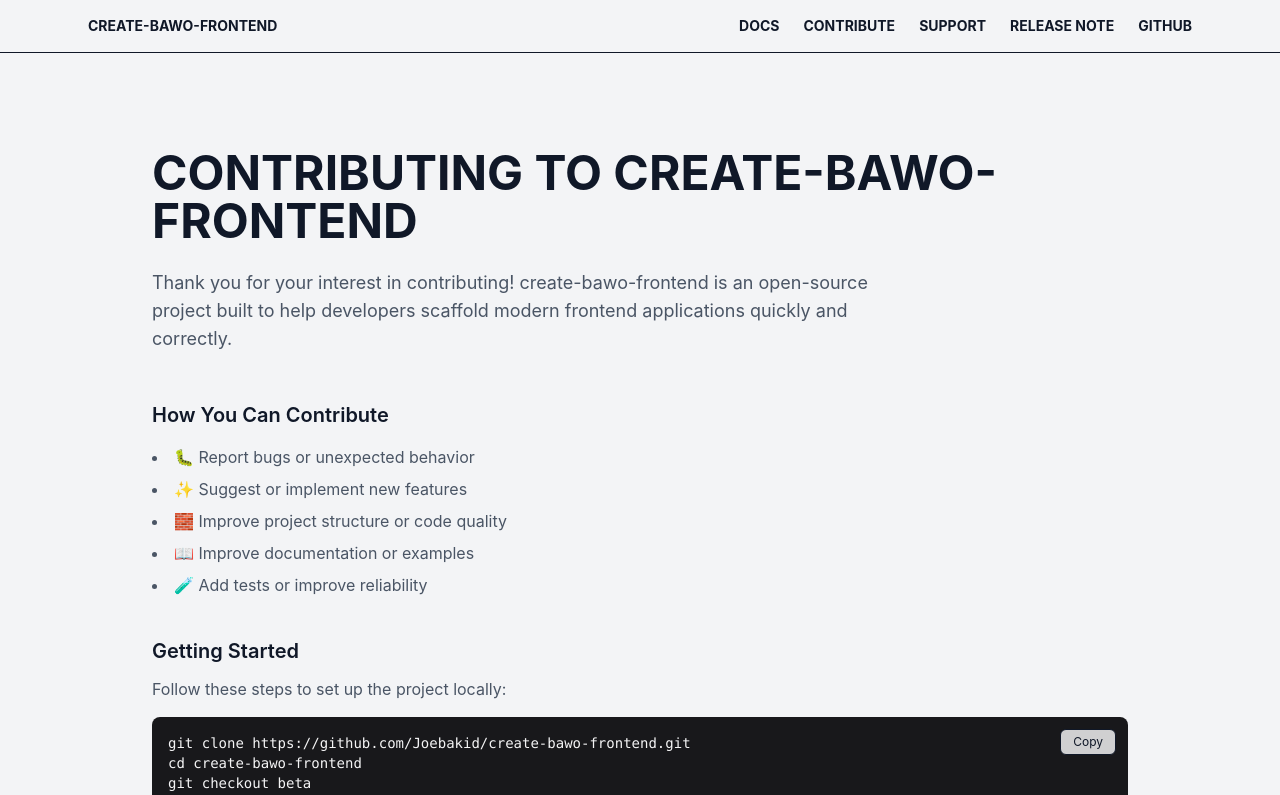
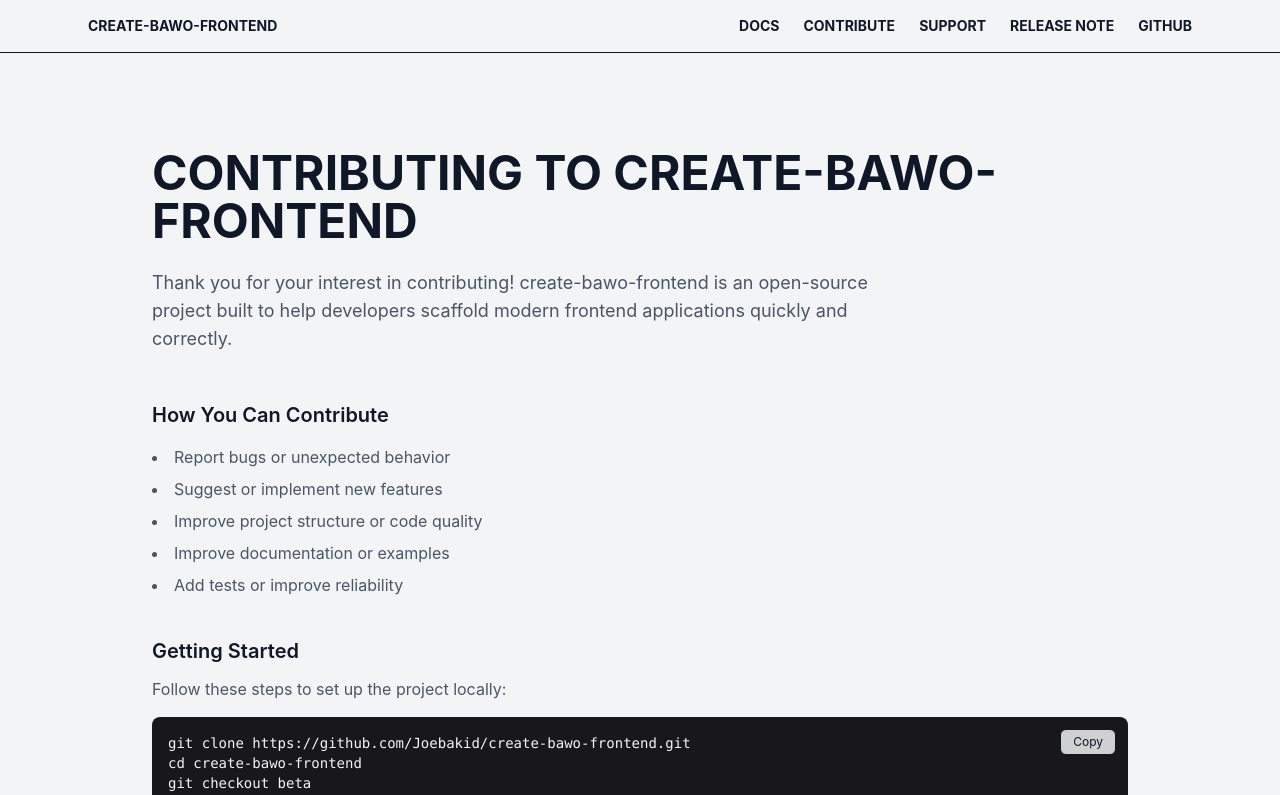
Before and after one commit to Joebakid/create-frontend-scaffold-website, a React (Vite) app: page /contribute in a window 1280 px wide. Shown: the top 795 px of the page. Built offline with nearby package versions, Linux system fonts and the light colour scheme.

Commit message:
contribute

```diff
--- a/src/pages/Contribute.jsx
+++ b/src/pages/Contribute.jsx
@@ -19,11 +19,11 @@
   <section>
     <h2 className="text-xl font-semibold">How You Can Contribute</h2>
     <ul className="mt-4 list-disc list-inside text-gray-600 space-y-2">
-      <li>🐛 Report bugs or unexpected behavior</li>
-      <li>✨ Suggest or implement new features</li>
-      <li>🧱 Improve project structure or code quality</li>
-      <li>📖 Improve documentation or examples</li>
-      <li>🧪 Add tests or improve reliability</li>
+      <li>Report bugs or unexpected behavior</li>
+      <li>Suggest or implement new features</li>
+      <li>Improve project structure or code quality</li>
+      <li>Improve documentation or examples</li>
+      <li>Add tests or improve reliability</li>
     </ul>
   </section>
 
```
